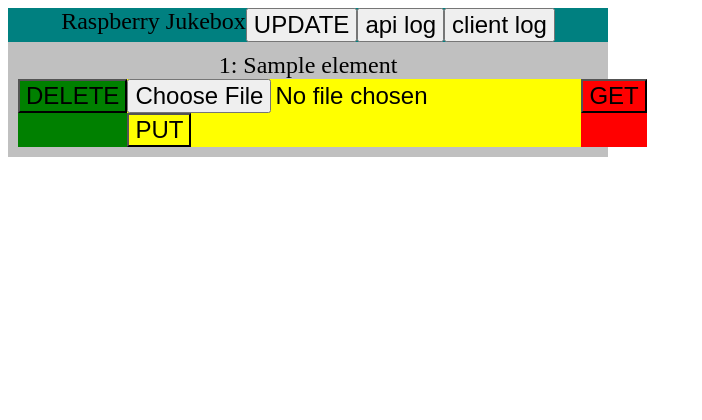
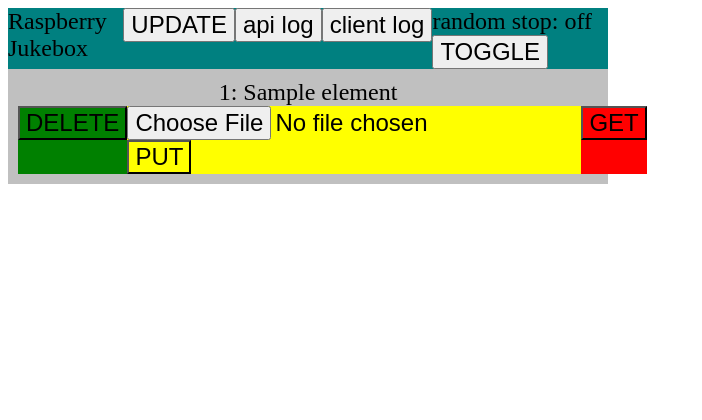
Before and after one commit to inttex/rpi_jukebox, a Flask app: template rpi_jukebox/api/templates/index.html in a window 1280 px wide. Shown: the top 420 px of the page, without its empty margins (0-702 px from the left). Run offline with Flask 2, Linux system fonts and the light colour scheme; the template is opened without the code that fills it: most values are stand-ins (such as "Sample title", 1, 10 or a date in 2020); parts of the project's set-up code (start-up, migrations or seed data) failed here and were passed over.

Commit message:
form on homepage for random stop

```diff
--- a/rpi_jukebox/api/config.py
+++ b/rpi_jukebox/api/config.py
@@ -14,4 +14,4 @@ default_parameters = dict(
         random_stop=False,
         )
 
-parameters = tools.load_last_parameters(default_parameters, LAST_PARAMETERS_FILE)
+PARAMETERS = tools.load_last_parameters(default_parameters, LAST_PARAMETERS_FILE)
--- a/rpi_jukebox/api/templates/index.html
+++ b/rpi_jukebox/api/templates/index.html
@@ -19,6 +19,11 @@
 			<input type='submit' value='client log'/>
 		</div>
 	</form>
+	<div>
+	<form method=post action=/parameters/random_stop>
+		random stop: {{ 'on' if random_stop else 'off' }}
+		<input type='submit' value='TOGGLE'/>
+	</div>
 </div>
 {% endblock %}
 {% block body %}
--- a/rpi_jukebox/api/views.py
+++ b/rpi_jukebox/api/views.py
@@ -39,7 +39,7 @@ def home_page():
     # html_content = homepage.index()
     # return html_content
     musics = Musics.query.all()
-    return render_template('index.html', musics=musics, random_stop=app.config['parameters']['random_stop'])
+    return render_template('index.html', musics=musics, random_stop=app.config['PARAMETERS']['random_stop'])
 
 signal.signal(signal.SIGTERM, partial(stop_server))
 signal.signal(signal.SIGINT, partial(stop_server))
```
